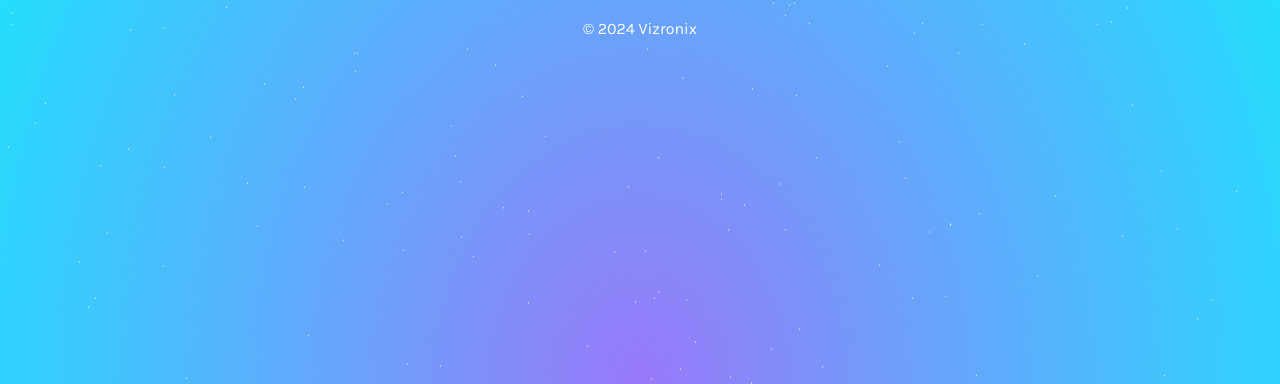
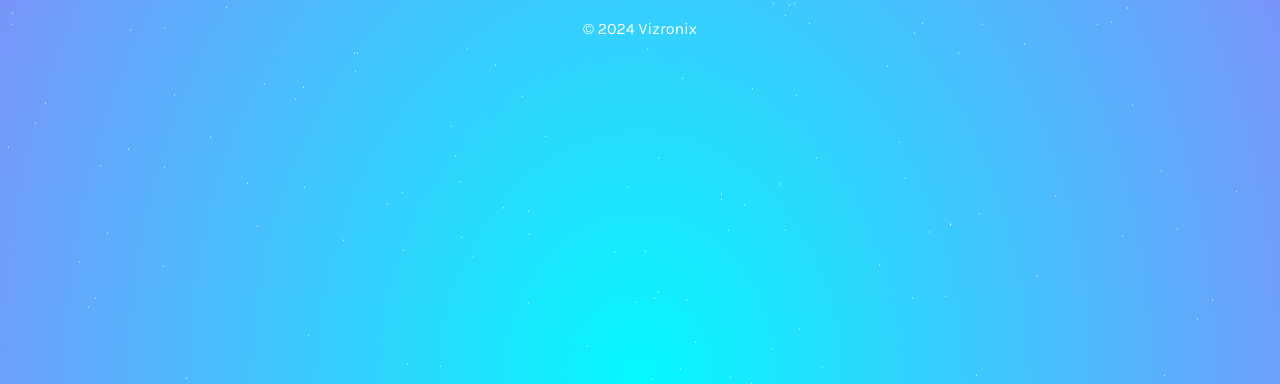
Before and after one commit to vizronix/vizronix.github.io, a plain HTML site: page index.html in a window 1280 px wide. Shown: the part 416-800 px from the top of the page. Drawn offline with nearby package versions, Linux system fonts and the light colour scheme.

Commit message:
Update style.css

```diff
--- a/style.css
+++ b/style.css
@@ -1,8 +1,8 @@
 @import url('https://fonts.googleapis.com/css?family=Karla:400,700&display=swap');
 
 :root {
-    --bgColor: #9979F9;
-    --bgColor2: #04F9FF;
+    --bgColor: #04F9FF;
+    --bgColor2: #9979F9;
     --accentColor: #FFF;
     --font: 'Karla', sans-serif;
     --delay: .3s;
```
